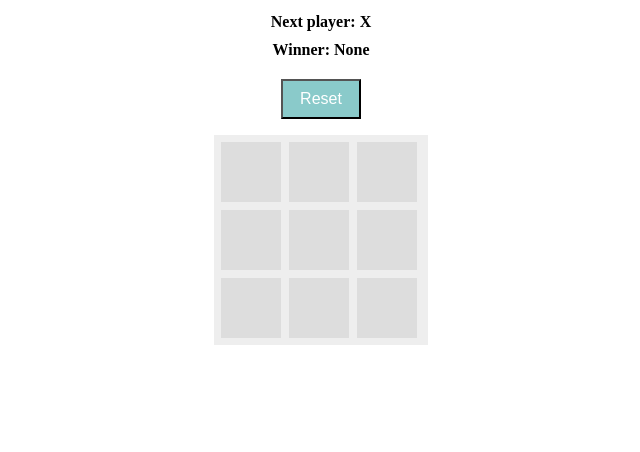
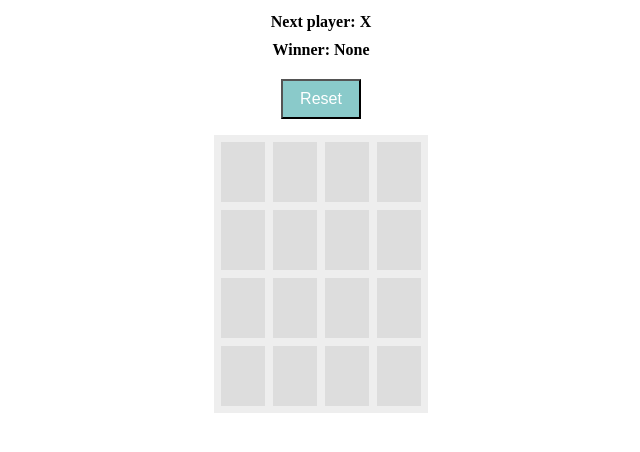
Before and after one commit to alexthedar/tic-tac-toe-endless, a React (Vite) app: page / in a window 1280 px wide. Shown: the top 452 px of the page, without its empty margins (319-959 px from the left). Built offline with nearby package versions, Linux system fonts and the light colour scheme.

Commit message:
board size bad styling

```diff
--- a/src/App.tsx
+++ b/src/App.tsx
@@ -53,10 +53,10 @@ type Winner = Exclude<Player, null | "--"> | "Draw" | "None";
 type Board = Player[][];
 
 // CONSTANTS
-const BOARD_SIZE = 3;
-const startingBoard: Board = Array(3)
+const BOARD_SIZE = 4;
+const startingBoard: Board = Array(BOARD_SIZE)
   .fill(null)
-  .map(() => Array(3).fill(null));
+  .map(() => Array(BOARD_SIZE).fill(null));
 const startingPlayer = "X";
 const startingWinner = "None";
 
@@ -146,9 +146,9 @@ function Board() {
         Reset
       </button>
       <div style={boardStyle}>
-        {[0, 1, 2].map((row) => (
+        {Array.from({ length: BOARD_SIZE }, (_, row) => (
           <div key={row} className="board-row" style={rowStyle}>
-            {[0, 1, 2].map((col) => (
+            {Array.from({ length: BOARD_SIZE }, (_, col) => (
               <Square
                 key={col}
                 value={board[row][col]}
```
